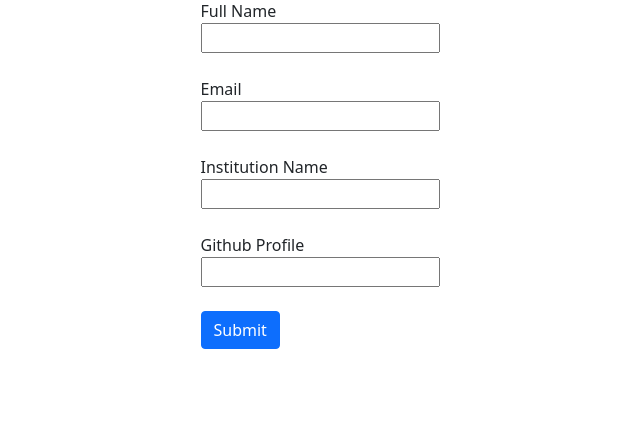
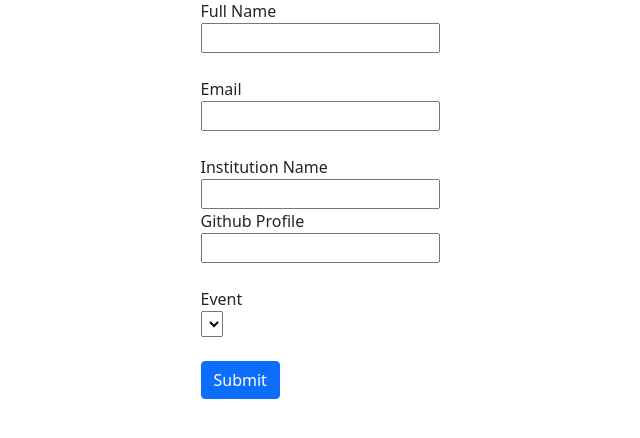
Before and after one commit to AswinAsok/Technodium, a Django app: page /register/ in a window 1280 px wide. Shown: the part 209-647 px from the top of the page, without its empty margins (320-960 px from the left). Run offline with Django 3.2, Linux system fonts and the light colour scheme; data that the repository does not hold is empty.

Commit message:
Events will be shown in the registration form at the time of registration

```diff
--- a/Events/admin.py
+++ b/Events/admin.py
@@ -10,8 +10,12 @@ class EventAdmin(admin.ModelAdmin):
     class Meta:
         model = Event
 
+class RegistrationAdmin(admin.ModelAdmin):
+    list_display = ('email','event')
 
+    class Meta:
+        model = Registration
 
 
 admin.site.register(Event,EventAdmin)
-admin.site.register(Registration)
+admin.site.register(Registration,RegistrationAdmin)
--- a/Events/forms.py
+++ b/Events/forms.py
@@ -6,4 +6,4 @@ class RegistrationForm(forms.ModelForm):
 
     class Meta:
         model = Registration
-        fields = ('full_name','email', 'institute_name','github_profile')
+        fields = ('full_name','email', 'institute_name','github_profile','event')
--- a/Events/models.py
+++ b/Events/models.py
@@ -30,6 +30,8 @@ class Registration(models.Model):
     institute_name = models.CharField(max_length=50)
     github_profile = models.CharField(max_length=50)
 
+    event = models.ForeignKey(Event, on_delete = models.CASCADE,default="")
+
 
     def __str__(self):
         return self.full_name
--- a/Events/views.py
+++ b/Events/views.py
@@ -39,6 +39,7 @@ def register(request):
                 'email': '',
                 'institute_name': '',
                 'github_profile': '',
+                'event': ''
             }
         )
         context['form'] = form
--- a/Templates/register.html
+++ b/Templates/register.html
@@ -80,8 +80,14 @@
 
         <div class="form-group">
           {{form.github_profile.errors}}
-          <br><Label>Github Profile</Label><br>
+          <Label>Github Profile</Label><br>
           {{form.github_profile}}
+        </div>
+
+        <div class="form-group">
+          {{form.event.errors}}
+          <br><Label>Event</Label><br>
+          {{form.event}}
         </div><br>
 
         <button type="submit" class="btn btn-primary">Submit</button>
```
Also changed, not shown: Events/migrations/0001_initial.py, Events/migrations/0002_auto_20210105_1838.py (added), Events/migrations/0002_registration_event.py (deleted), Events/migrations/0003_remove_registration_event.py (deleted).
